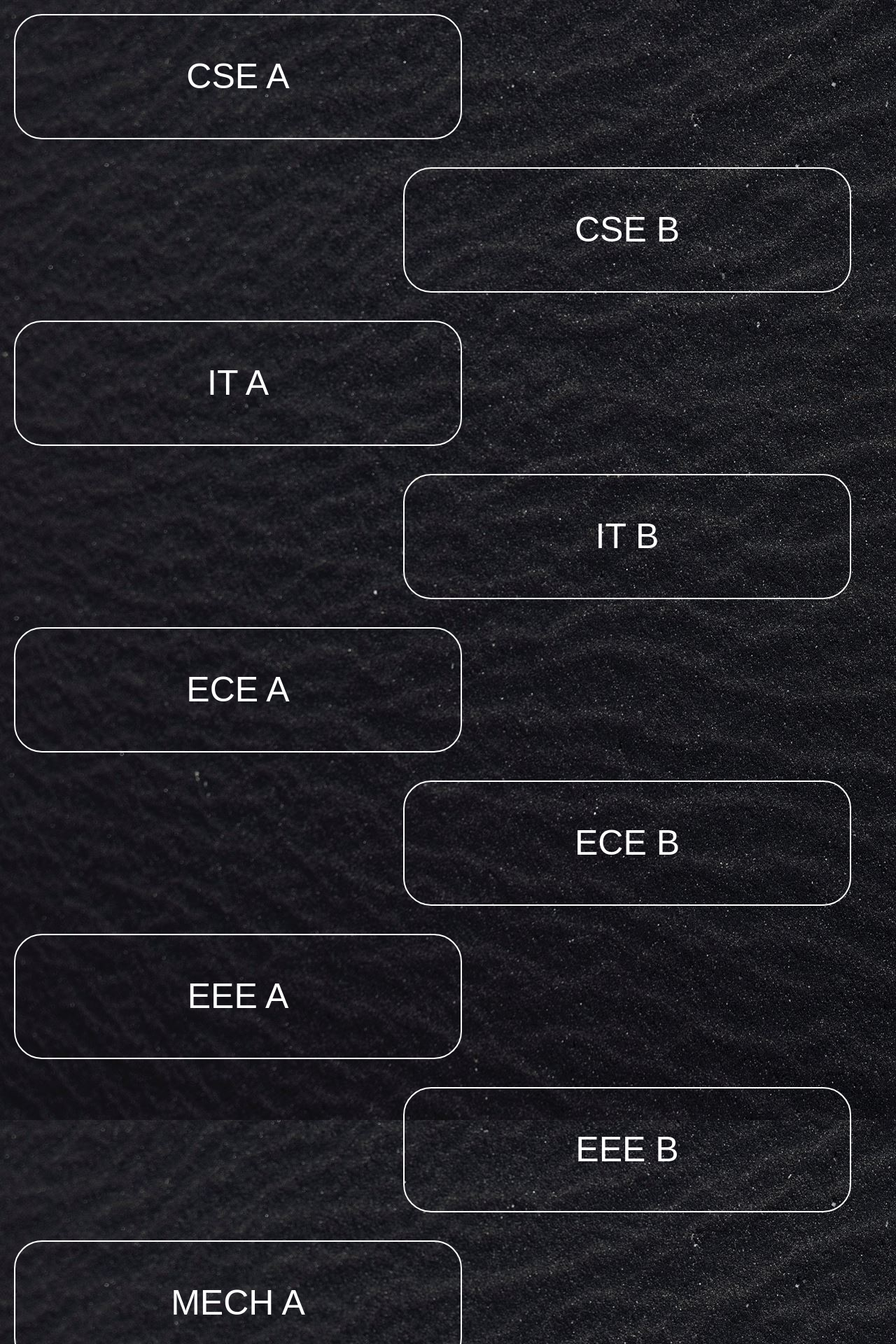
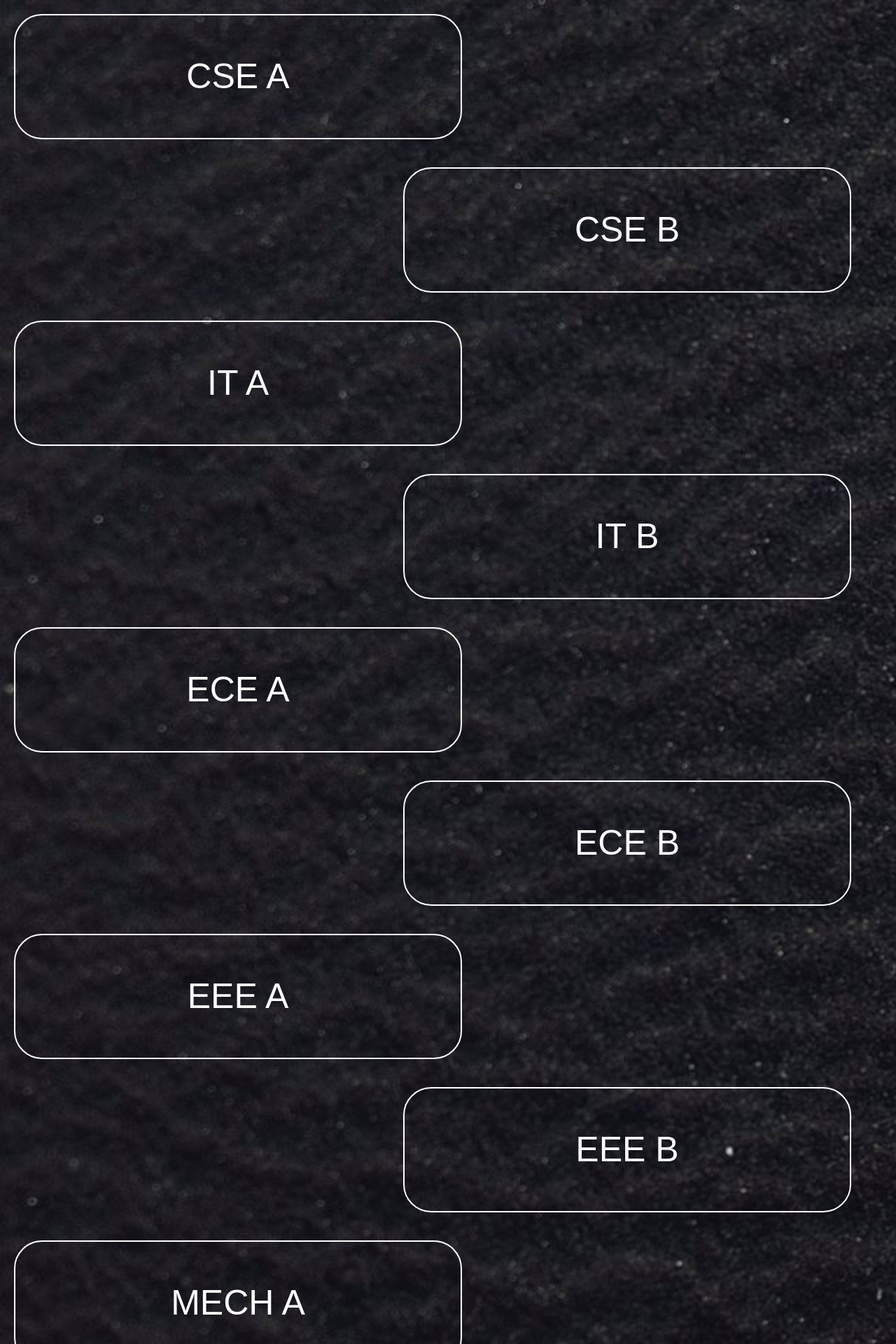
Before and after one commit to RollingRocky360/projLMS, a PHP site: page /index.php in a window 1280 px wide. Shown: the top 1920 px of the page at 70% size. Run offline with PHP 8.4, Linux system fonts and the light colour scheme.

Commit message:
bg img commit reverted

```diff
--- a/styles.css
+++ b/styles.css
@@ -2,8 +2,8 @@ body {
     padding: 0;
     margin: 0;
     background-image: url("bg.jpg");
-    background-repeat:repeat;
-    background-attachment: fixed;
+    background-size: cover;
+    background-repeat:no-repeat;
 }
 a{
     text-decoration: none;
```
